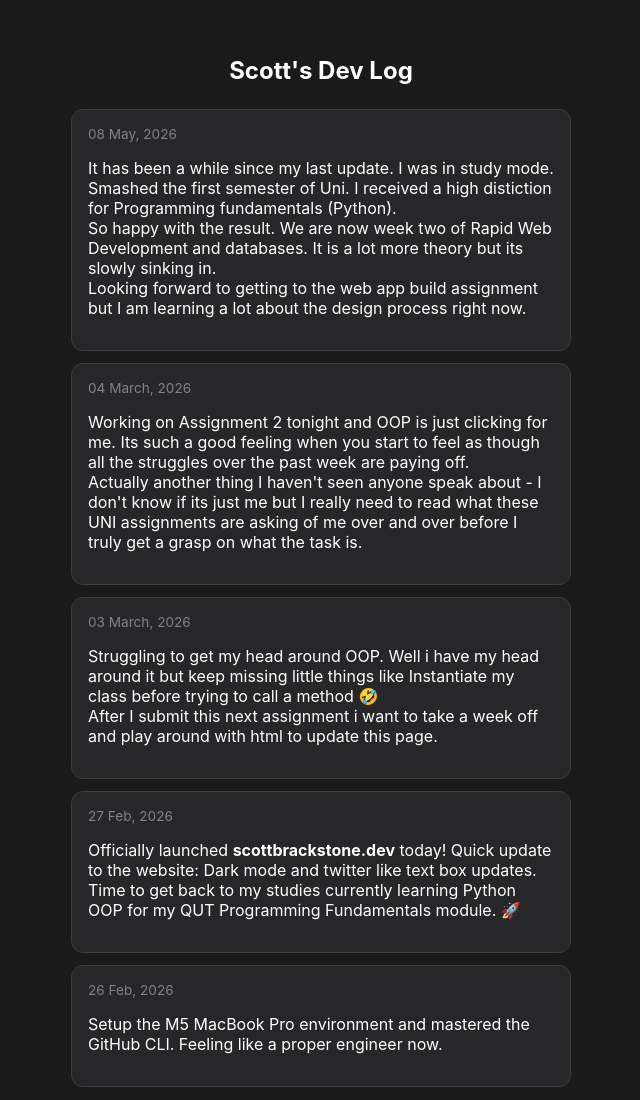
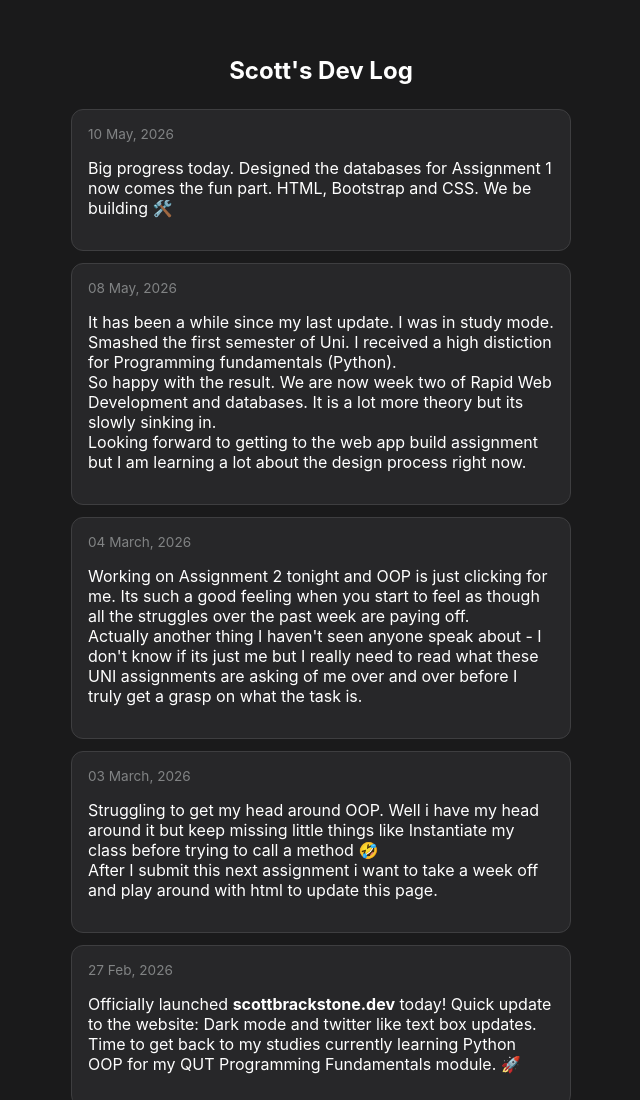
Before and after one commit to scottbrackstone/scottbrackstone.github.io, a plain HTML site: page index.html in a window 1280 px wide. Shown: the top 1100 px of the page, without its empty margins (319-959 px from the left). Drawn offline with Linux system fonts and the light colour scheme.

Commit message:
Add daily update

```diff
--- a/index.html
+++ b/index.html
@@ -52,6 +52,12 @@
 
     <div class="feed-container">
         <div class="update-card">
+            <div class="date">10 May, 2026</div>
+            <p>
+                Big progress today. Designed the databases for Assignment 1 now comes the fun part. HTML, Bootstrap and CSS. We be building 🛠️
+            </p>
+        </div>
+        <div class="update-card">
             <div class="date">08 May, 2026</div>
             <p>
                 It has been a while since my last update. I was in study mode. Smashed the first semester of Uni. I received a high distiction for Programming fundamentals (Python). <br>
```
